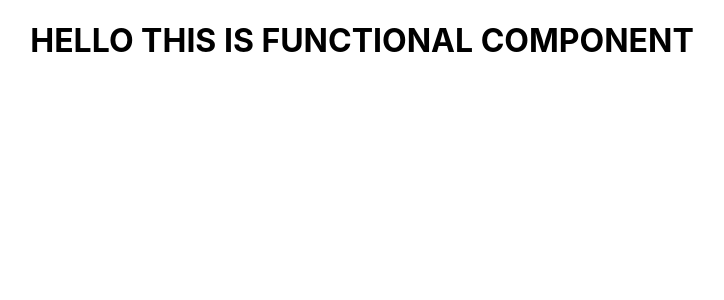
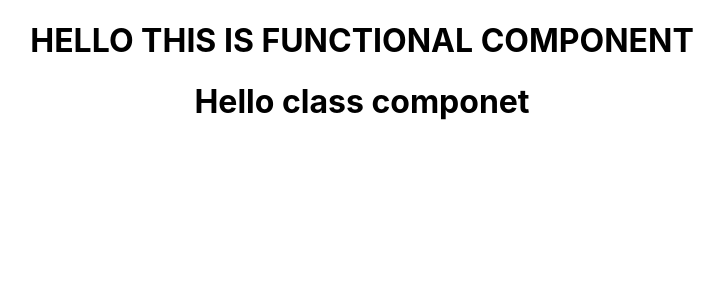
Before and after one commit to alxSoftware2024/React, a React (Create React App) app in the folder my-first-app/: page / in a window 1280 px wide. Shown: the top 300 px of the page, without its empty margins (278-1002 px from the left). Built offline with nearby package versions, Linux system fonts and the light colour scheme.

Commit message:
Class componet in react

```diff
--- a/my-first-app/src/App.js
+++ b/my-first-app/src/App.js
@@ -1,9 +1,11 @@
-import Hello from './componet/functional';
+import {Hello} from './componet/functional';
+import Hi from './componet/classComponet';
 import './App.css';
 function App() {
   return (
     <div className="App">
      <Hello/>
+     <Hi/>
     </div>
   );
 }
--- /dev/null
+++ b/my-first-app/src/componet/classComponet.js
@@ -0,0 +1,7 @@
+import React, { Component } from 'react'
+class Hi extends Component{
+    render(){
+      return (<h1>Hello class componet</h1>);
+    }
+}
+export default Hi;
--- a/my-first-app/src/componet/functional.js
+++ b/my-first-app/src/componet/functional.js
@@ -1,7 +1,10 @@
-import React from 'react'
-function Hello(){
-    return(
-<h1>HELLO THIS IS FUNCTIONAL COMPONENT</h1>
-    );
+// import React from 'react'
+// function Hello(){
+//     return(
+// <h1>HELLO THIS IS FUNCTIONAL COMPONENT</h1>
+//     );
+// }
+// export default Hello;
+//using Arrow function
+export const Hello=()=>{return(<h1>HELLO THIS IS FUNCTIONAL COMPONENT</h1>);
 }
-export default Hello;
```
